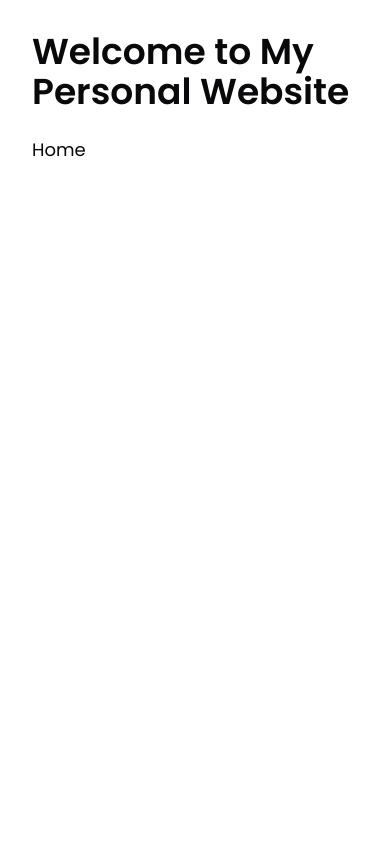
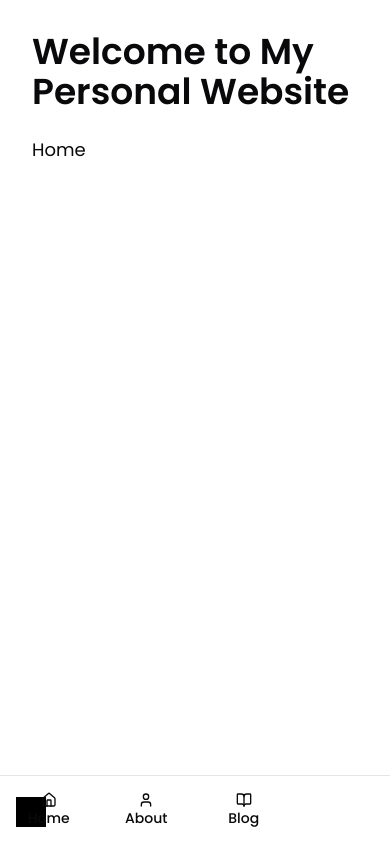
Before and after one commit to jukemori/my-website, a Next.js app: page / in a window 390 px wide. Built offline with nearby package versions, Linux system fonts and the light colour scheme.

Commit message:
feat: Add navbar component

```diff
--- a/app/layout.tsx
+++ b/app/layout.tsx
@@ -1,5 +1,6 @@
 import type { Metadata } from 'next'
 import { Poppins } from 'next/font/google'
+import { Navbar } from '@/components/Navbar'
 import './globals.css'
 
 const poppins = Poppins({
@@ -20,7 +21,10 @@ export default function RootLayout({
 }>) {
   return (
     <html lang="en">
-      <body className={` ${poppins.variable} antialiased`}>{children}</body>
+      <body className={` ${poppins.variable} antialiased`}>
+        <Navbar />
+        {children}
+      </body>
     </html>
   )
 }
--- /dev/null
+++ b/components/Navbar.tsx
@@ -0,0 +1,70 @@
+'use client'
+
+import { useEffect } from 'react'
+import Link from 'next/link'
+import { BookOpen, Home, User } from 'lucide-react'
+
+export function Navbar() {
+  // Change Background Header
+  useEffect(() => {
+    const header = document.querySelector('.header')
+    const isScreenWidthAboveThreshold = window.innerWidth > 768
+
+    if (header && isScreenWidthAboveThreshold) {
+      const handleScroll = () => {
+        if (window.scrollY >= 80) {
+          header.classList.add('shadow-md')
+        } else {
+          header.classList.remove('shadow-md')
+        }
+      }
+
+      window.addEventListener('scroll', handleScroll)
+      return () => {
+        window.removeEventListener('scroll', handleScroll)
+      }
+    }
+  }, [])
+
+  return (
+    <header className="fixed bottom-0 left-0 z-[100] w-full bg-background md:bottom-auto md:top-0">
+      <nav className="container mx-auto flex h-16 max-w-5xl items-center justify-between gap-4 px-4 md:h-14">
+        <Link
+          href="/"
+          className="h-[30px] w-[30px] bg-black bg-cover bg-center bg-no-repeat"
+        />
+
+        <div className="fixed bottom-0 left-0 w-full border-t border-black/10 bg-[var(--body-color)] p-4 transition-all duration-300 md:relative md:w-auto md:border-0 md:bg-transparent md:p-0">
+          <ul className="grid grid-cols-4 gap-8 md:flex md:gap-8">
+            <li>
+              <Link
+                href="/"
+                className="flex flex-col items-center text-sm font-medium text-[var(--title-color)] transition-colors duration-300 hover:text-[var(--orange-color)]"
+              >
+                <Home className="h-4 w-4 md:hidden" /> Home
+              </Link>
+            </li>
+
+            <li>
+              <Link
+                href="/about"
+                className="flex flex-col items-center text-sm font-medium text-[var(--title-color)] transition-colors duration-300 hover:text-[var(--orange-color)]"
+              >
+                <User className="h-4 w-4 md:hidden" /> About
+              </Link>
+            </li>
+
+            <li>
+              <Link
+                href="/blog"
+                className="flex flex-col items-center text-sm font-medium text-[var(--title-color)] transition-colors duration-300 hover:text-[var(--orange-color)]"
+              >
+                <BookOpen className="h-4 w-4 md:hidden" /> Blog
+              </Link>
+            </li>
+          </ul>
+        </div>
+      </nav>
+    </header>
+  )
+}
```
